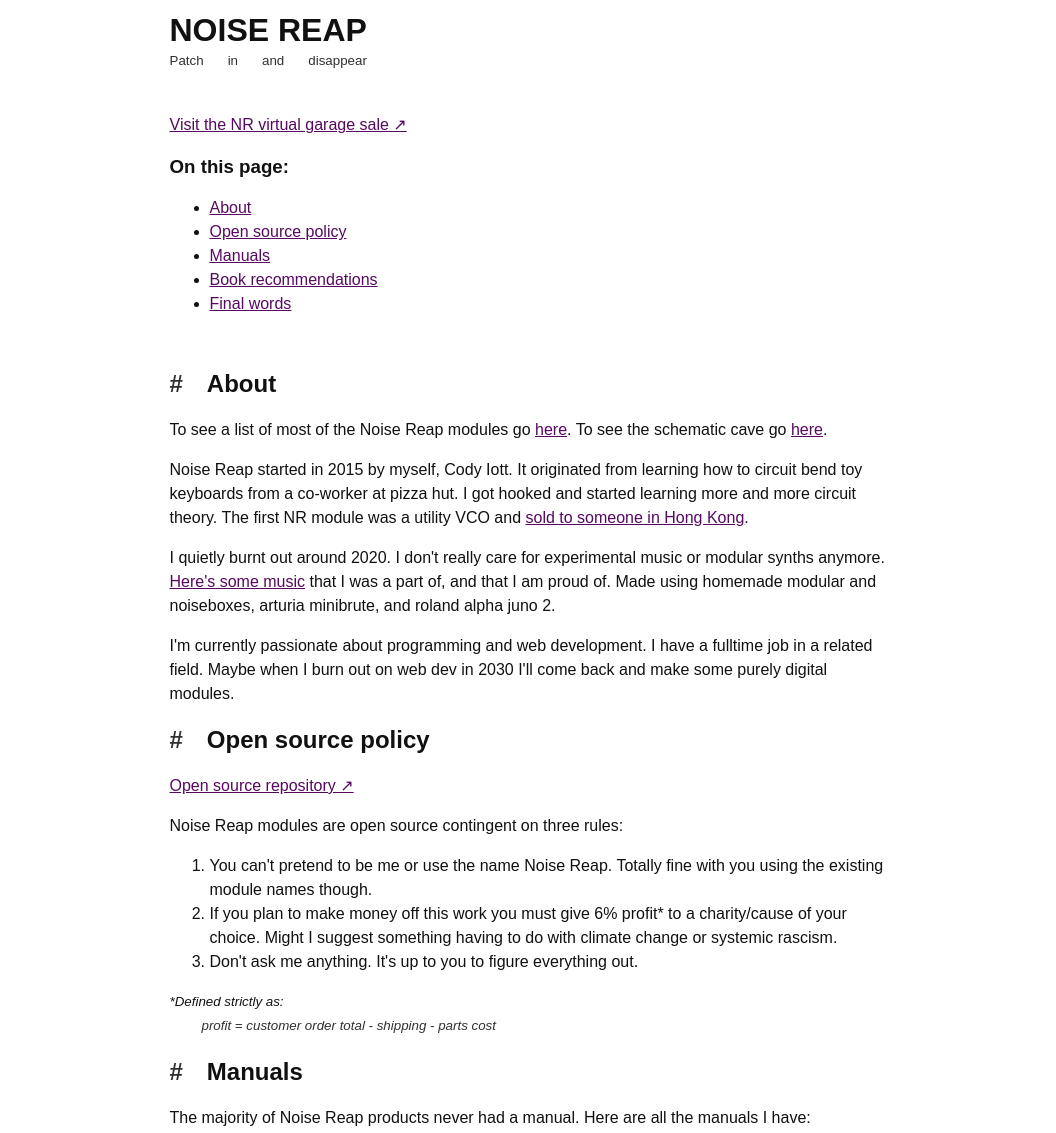
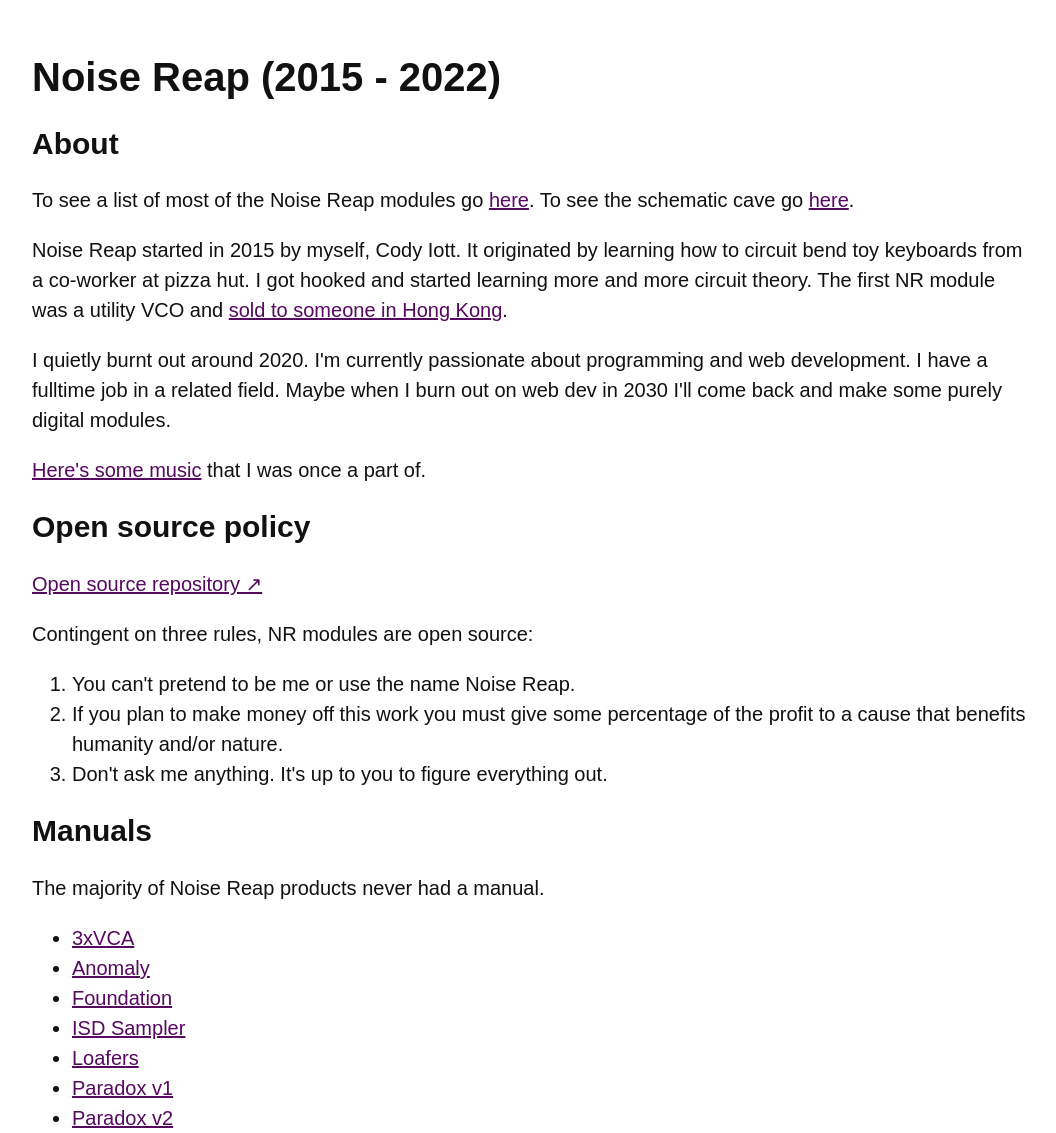
Before and after one commit to odeliy/noise-reap, a plain HTML site: page website/index.html in a window 1280 px wide. Shown: the part 60-1193 px from the top of the page, without its empty margins (108-1164 px from the left). Drawn offline with Linux system fonts and the light colour scheme; a web font is replaced by a local one.

Commit message:
simplify everything

```diff
--- a/website/index.html
+++ b/website/index.html
@@ -5,34 +5,55 @@
     <meta http-equiv="X-UA-Compatible" content="IE=edge" />
     <meta name="viewport" content="width=device-width, initial-scale=1.0" />
     <title>Noise Reap</title>
-    <link rel="stylesheet" href="style.css" />
+    <link rel="preconnect" href="https://fonts.googleapis.com" />
+    <link rel="preconnect" href="https://fonts.gstatic.com" crossorigin />
+    <link
+      href="https://fonts.googleapis.com/css2?family=Sono:wght@400;700&display=swap"
+      rel="stylesheet"
+    />
+    <style>
+      :root {
+        font-size: 1.25rem;
+      }
+
+      body {
+        font-family: 'Sono', sans-serif;
+        max-width: 50rem;
+        margin-inline: auto;
+        padding-block: 4rem;
+        padding-inline: 2rem;
+        color: #111111;
+      }
+
+      a {
+        color: #570861;
+      }
+
+      a:hover,
+      a:focus {
+        color: #240429;
+      }
+
+      p,
+      li {
+        line-height: 1.5rem;
+      }
+    </style>
   </head>
   <body>
     <header>
-      <h1 class="title">Noise Reap</h1>
-      <p class="subtitle full-justify">Patch in and disappear</p>
+      <h1 class="title">Noise Reap (2015 - 2022)</h1>
     </header>
-    <p><a href="#" target="_blank">Visit the NR virtual garage sale ↗</a></p>
-    <nav>
-      <h3>On this page:</h3>
-      <ul>
-        <li><a href="#about">About</a></li>
-        <li><a href="#open-source">Open source policy</a></li>
-        <li><a href="#manuals">Manuals</a></li>
-        <li><a href="#books">Book recommendations</a></li>
-        <li><a href="#final-words">Final words</a></li>
-      </ul>
-    </nav>
     <main>
-      <h2 id="about" class="sect-header">
-        <a href="https://noisereap.com/#about" class="jumplink">#</a>About
-      </h2>
+      <h2>About</h2>
       <p>
-        To see a list of most of the Noise Reap modules go <a href="#">here</a>.
-        To see the schematic cave go <a href="#">here</a>.
+        To see a list of most of the Noise Reap modules go
+        <a href="https://www.modulargrid.net/e/vendors/view/352">here</a>. To
+        see the schematic cave go
+        <a href="https://github.com/odeliy/schema-cave">here</a>.
       </p>
       <p>
-        Noise Reap started in 2015 by myself, Cody Iott. It originated from
+        Noise Reap started in 2015 by myself, Cody Iott. It originated by
         learning how to circuit bend toy keyboards from a co-worker at pizza
         hut. I got hooked and started learning more and more circuit theory. The
         first NR module was a utility VCO and
@@ -41,55 +62,39 @@
         >.
       </p>
       <p>
-        I quietly burnt out around 2020. I don't really care for experimental
-        music or modular synths anymore.
+        I quietly burnt out around 2020. I'm currently passionate about
+        programming and web development. I have a fulltime job in a related
+        field. Maybe when I burn out on web dev in 2030 I'll come back and make
+        some purely digital modules.
+      </p>
+      <p>
         <a
           href="https://sweetwreath.bandcamp.com/album/flusnoix"
           target="_blank"
           >Here's some music</a
         >
-        that I was a part of, and that I am proud of. Made using homemade
-        modular and noiseboxes, arturia minibrute, and roland alpha juno 2.
-      </p>
-      <p>
-        I'm currently passionate about programming and web development. I have a
-        fulltime job in a related field. Maybe when I burn out on web dev in
-        2030 I'll come back and make some purely digital modules.
+        that I was once a part of.
       </p>
 
-      <h2 id="open-source" class="sect-header">
-        <a href="https://noisereap.com/#open-source" class="jumplink">#</a>Open
-        source policy
-      </h2>
+      <h2>Open source policy</h2>
       <p>
-        <a href="#" target="_blank">Open source repository ↗</a>
+        <a
+          href="https://github.com/odeliy/noise-reap/tree/master/modules"
+          target="_blank"
+          >Open source repository ↗</a
+        >
       </p>
-      <p>Noise Reap modules are open source contingent on three rules:</p>
+      <p>Contingent on three rules, NR modules are open source:</p>
       <ol>
+        <li>You can't pretend to be me or use the name Noise Reap.</li>
         <li>
-          You can't pretend to be me or use the name Noise Reap. Totally fine
-          with you using the existing module names though.
-        </li>
-        <li>
-          If you plan to make money off this work you must give 6% profit* to a
-          charity/cause of your choice. Might I suggest something having to do
-          with climate change or systemic rascism.
+          If you plan to make money off this work you must give some percentage
+          of the profit to a cause that benefits humanity and/or nature.
         </li>
         <li>Don't ask me anything. It's up to you to figure everything out.</li>
       </ol>
-      <p class="footnote">
-        *Defined strictly as:
-        <span class="equation"
-          >profit = customer order total - shipping - parts cost</span
-        >
-      </p>
-      <h2 id="manuals" class="sect-header">
-        <a href="https://noisereap.com/#manuals" class="jumplink">#</a>Manuals
-      </h2>
-      <p>
-        The majority of Noise Reap products never had a manual. Here are all the
-        manuals I have:
-      </p>
+      <h2>Manuals</h2>
+      <p>The majority of Noise Reap products never had a manual.</p>
       <ul>
         <li><a href="./manuals/3xvca_user_manual.pdf">3xVCA</a></li>
         <li><a href="./manuals/anomaly_user_manual.pdf">Anomaly</a></li>
@@ -102,10 +107,7 @@
         <li><a href="./manuals/swiss_manual_v1.1.pdf">Swiss Army Mixer</a></li>
         <li><a href="./manuals/xim.pdf">Xim</a></li>
       </ul>
-      <h2 id="books" class="sect-header">
-        <a href="https://noisereap.com/#books" class="jumplink">#</a>Book
-        recommendations
-      </h2>
+      <h2>Book recommendations</h2>
       <p>
         If you're interested in starting a small tech craft business in modular
         synths I recommend the following books in no particular order:
@@ -169,10 +171,7 @@
           by Brent Edstrom
         </li>
       </ul>
-      <h2 id="final-words" class="sect-header">
-        <a href="https://noisereap.com/#final-words" class="jumplink">#</a>Final
-        words
-      </h2>
+      <h2>Final words</h2>
       <p>
         Thanks to everyone who has supported me throughout the years. Honestly,
         I've had some of the coolest customers ever. In the 7 years I did this I
--- a/website/style.css
+++ /dev/null
@@ -1,85 +0,0 @@
-@import url('https://fonts.googleapis.com/css2?family=Sono:wght@400;700&display=swap');
-
-:root {
-  /* font-size: 1.25rem; */
-  --text-primary: #111111;
-  --text-secondary: #303030;
-  --link: #570861;
-  --link-hover: #240429;
-}
-
-body {
-  font-family: 'Sono', sans-serif;
-  max-width: 725px;
-  margin-inline: auto;
-  padding-block: 4rem;
-  padding-inline: 1rem;
-  color: var(--text-primary);
-}
-
-a {
-  color: var(--link);
-}
-
-a:hover,
-a:focus {
-  color: var(--link-hover);
-}
-
-p,
-li {
-  line-height: 1.5rem;
-}
-
-header {
-  width: max-content;
-}
-
-header .title {
-  margin-block: 0;
-  text-transform: uppercase;
-}
-
-header .subtitle {
-  margin-top: 0;
-  color: var(--text-secondary);
-  font-size: smaller;
-}
-
-.full-justify {
-  text-align: justify;
-}
-
-.full-justify:after {
-  content: '';
-  display: inline-block;
-  width: 100%;
-}
-
-nav:after {
-  content: '';
-  display: inline-block;
-  width: 100%;
-}
-
-.jumplink {
-  color: var(--text-secondary);
-  margin-right: 1em;
-  text-decoration: none;
-}
-
-.sect-header__anchor:hover,
-.sect-header__anchor:focus {
-  color: var(--text-primary);
-}
-
-.footnote {
-  font-style: italic;
-  font-size: smaller;
-}
-
-.footnote .equation {
-  display: block;
-  padding-left: 2rem;
-  color: var(--text-secondary);
-}
```
